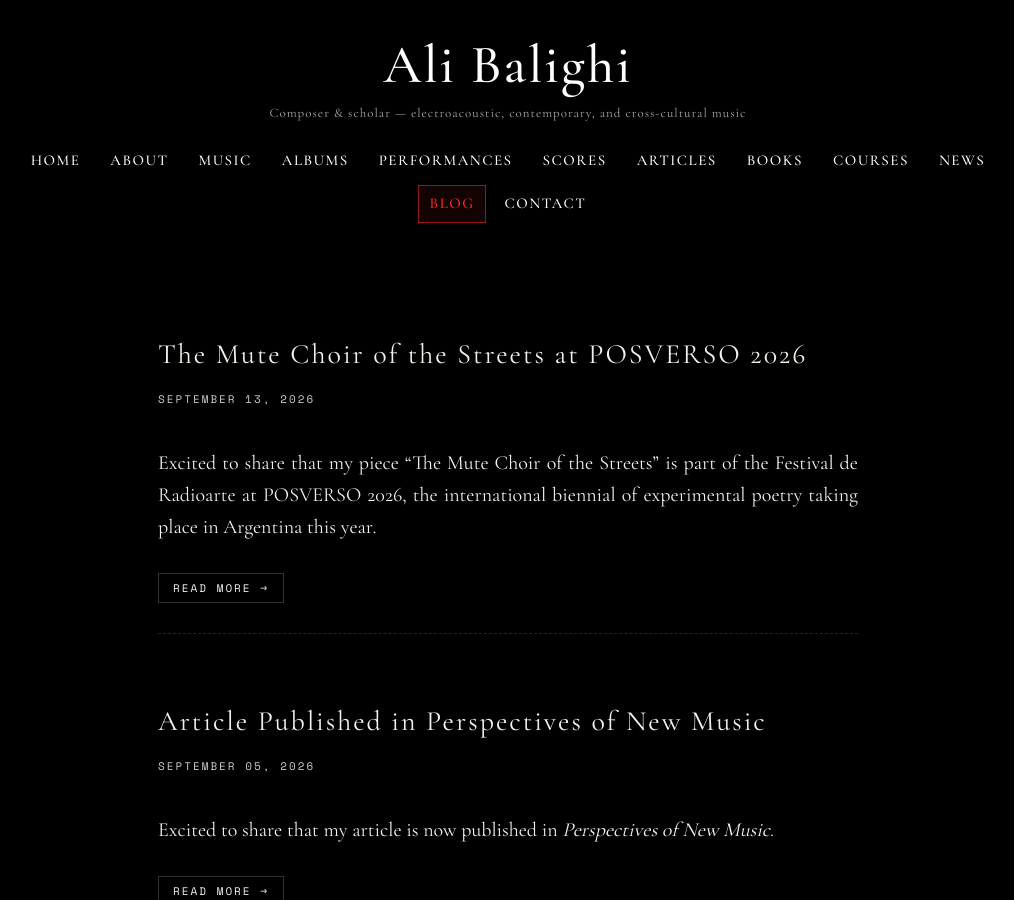
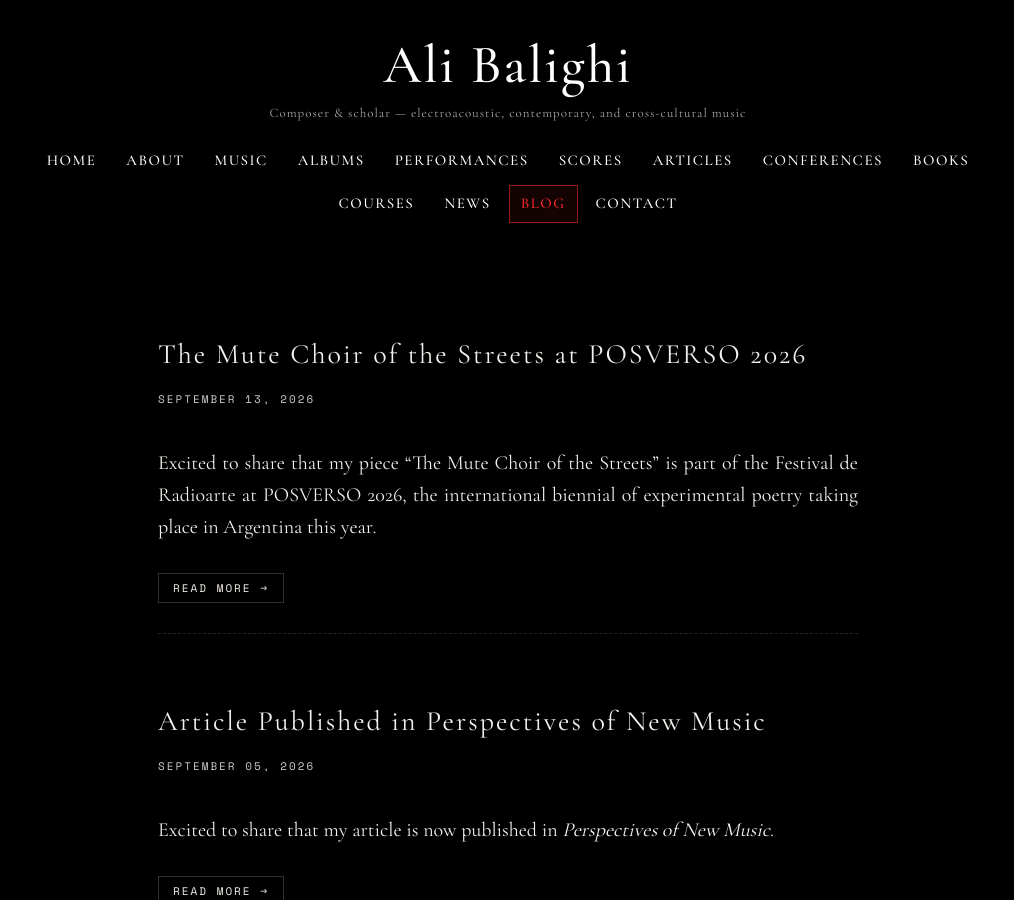
Before and after one commit to alib65/blog, a Jekyll site: the page built from index.html, in a window 1280 px wide and 900 px high. Shown: the whole window, without its empty margins (132-1146 px from the left). Built offline with Jekyll 4.4.1, drawn with Linux system fonts in a browser that asks for light colours.

Commit message:
Add Conferences link to nav, matching main site menu order
Co-Authored-By: Claude Sonnet 5 <noreply@anthropic.com>

```diff
--- a/_layouts/default.html
+++ b/_layouts/default.html
@@ -300,6 +300,7 @@
         <a href="https://alibalighi.com/performance.html" class="highlight">PERFORMANCES</a>
         <a href="https://alibalighi.com/scores.html" class="highlight">SCORES</a>
         <a href="https://alibalighi.com/articles.html" class="highlight">ARTICLES</a>
+        <a href="https://alibalighi.com/conferences.html" class="highlight">CONFERENCES</a>
         <a href="https://alibalighi.com/books.html" class="highlight">BOOKS</a>
         <a href="https://alibalighi.com/courses.html" class="highlight">COURSES</a>
         <a href="https://alibalighi.com/news.html" class="highlight">NEWS</a>
```
